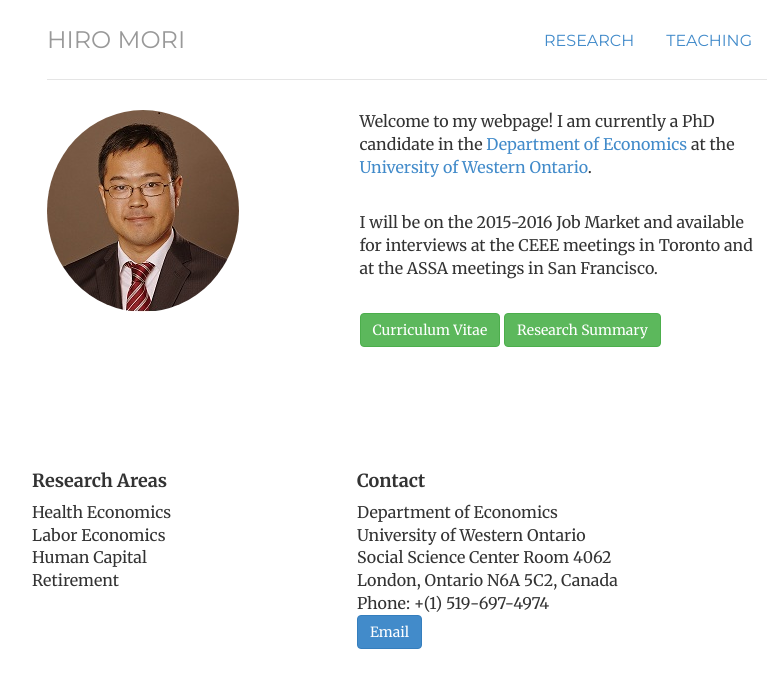
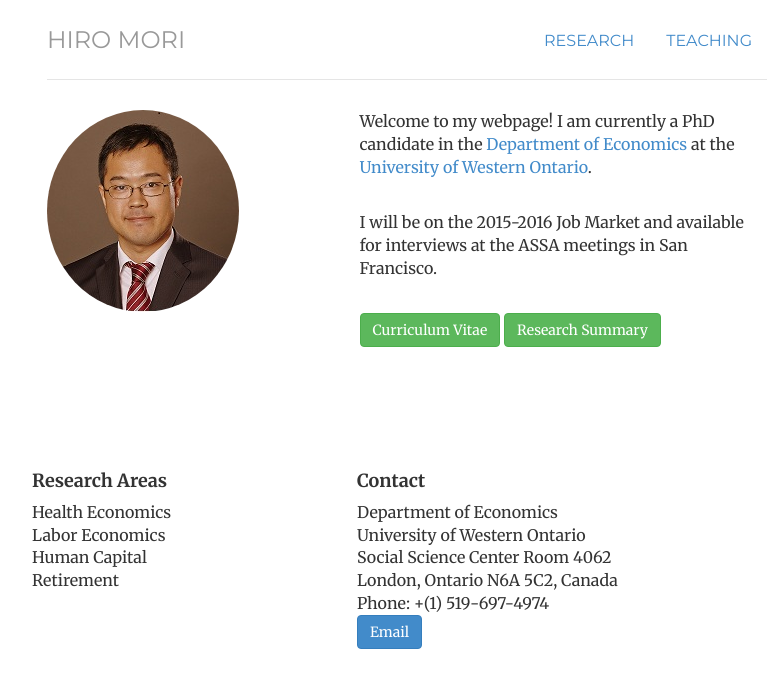
Before and after one commit to morihiroaki/morihiroaki.github.io, a Jekyll site: the page built from index.html, in a window 1280 px wide. Shown: the top 688 px of the page, without its empty margins (233-1016 px from the left). Built offline with Jekyll 4.4.1, drawn with Linux system fonts in a browser that asks for light colours.

Commit message:
Update index.html

```diff
--- a/index.html
+++ b/index.html
@@ -13,7 +13,7 @@
              <div class='col-sm-7'>
               <p> Welcome to my webpage! I am currently a PhD candidate in the <a href="http://economics.uwo.ca/">Department of Economics</a> at the <a href="http://www.uwo.ca/">University of Western Ontario</a>.  </p>
               <br/>
-              <p>I will be on the 2015-2016 Job Market and available for interviews at the CEEE meetings in Toronto and at the ASSA meetings in San Francisco. </p>
+              <p>I will be on the 2015-2016 Job Market and available for interviews at the ASSA meetings in San Francisco. </p>
               <br/>
               	<a target="_blank" href="/files/cv_mori.pdf" class="btn btn-success" title="Download CV as PDF">Curriculum Vitae</a>
               	<a target="_blank" href="/files/research_summary.pdf" class="btn btn-success" title="Download reserch summary as PDF">Research Summary</a>
```
